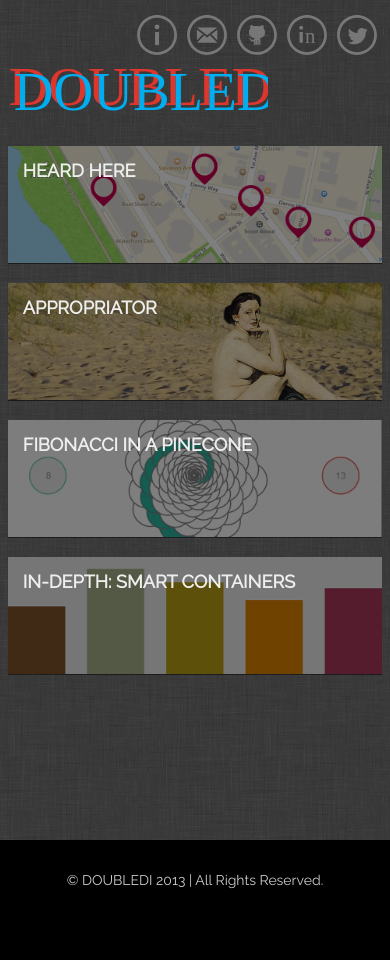
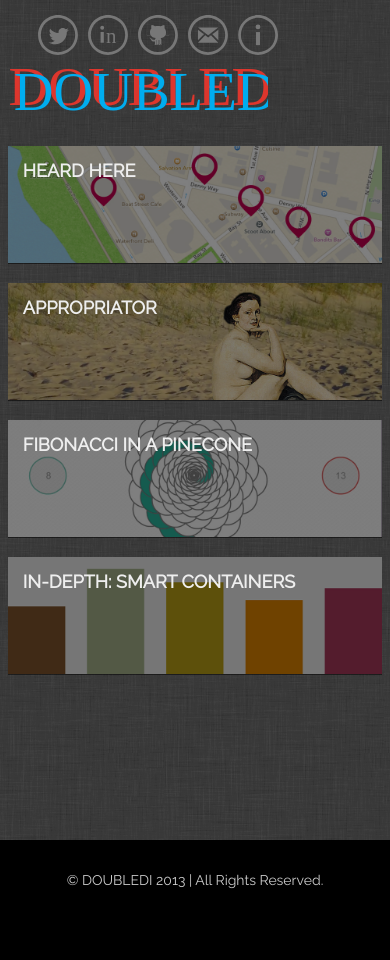
Before and after one commit to diannamertz/doubledi.github.com, a Jekyll site: the page built from index.html, in a window 390 px wide. Built offline with Jekyll 4.4.1, drawn with Linux system fonts in a browser that asks for light colours.

Commit message:
final index fix

```diff
--- a/css/style.css
+++ b/css/style.css
@@ -281,6 +281,9 @@ h4 {
 }
 
 @media (max-width: 480px) {
+  nav li {
+    float: left;
+  }
 
   ul.entries li:hover .overlaydark span {
    color: transparent;
```
